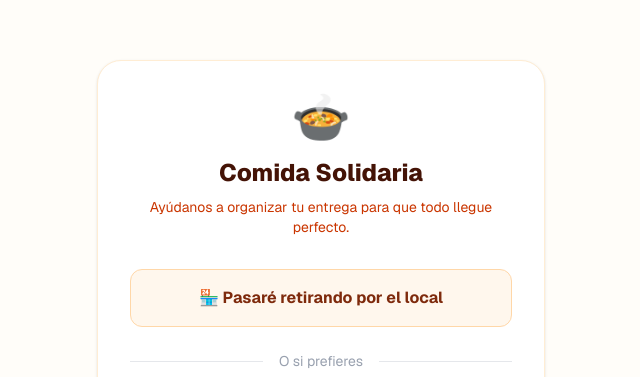
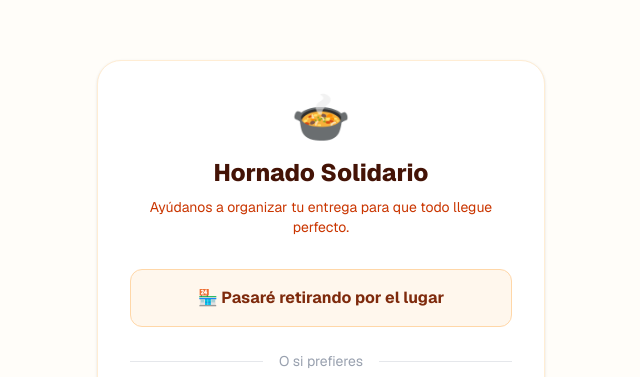
Before and after one commit to JustinRdev0921/ticket-app, a Next.js app: page /entrega/1 in a window 1280 px wide. Shown: the part 101-478 px from the top of the page, without its empty margins (319-959 px from the left). Built offline with nearby package versions, Linux system fonts and the light colour scheme.

Commit message:
Ajuste de títulos en página de dirección

```diff
--- a/app/entrega/[id]/page.tsx
+++ b/app/entrega/[id]/page.tsx
@@ -56,7 +56,7 @@ export default function PaginaEntrega() {
       <div className="max-w-md w-full bg-white p-8 rounded-3xl shadow-sm border border-orange-100 text-center">
 
         <div className="text-5xl mb-4">🍲</div>
-        <h1 className="text-2xl font-extrabold mb-2">Comida Solidaria</h1>
+        <h1 className="text-2xl font-extrabold mb-2">Hornado Solidario</h1>
         <p className="text-orange-700 mb-8 text-sm">Ayúdanos a organizar tu entrega para que todo llegue perfecto.</p>
 
         {paso === 1 && (
@@ -66,7 +66,7 @@ export default function PaginaEntrega() {
               disabled={loading}
               className="w-full bg-orange-50 hover:bg-orange-100 border border-orange-200 text-orange-900 font-bold py-4 px-4 rounded-xl transition-colors"
             >
-              🏪 Pasaré retirando por el local
+              🏪 Pasaré retirando por el lugar
             </button>
             <div className="relative flex items-center py-2">
               <div className="flex-grow border-t border-gray-200"></div>
@@ -115,7 +115,7 @@ export default function PaginaEntrega() {
           <div className="animate-in fade-in zoom-in duration-500">
             <div className="text-5xl mb-4">✅</div>
             <h2 className="text-xl font-bold text-green-700 mb-2">¡Preferencia Registrada!</h2>
-            <p className="text-orange-700 text-sm">Muchas gracias. Ya tenemos todo organizado para tu comida. Puedes cerrar esta ventana.</p>
+            <p className="text-orange-700 text-sm">Muchas gracias. Ya tenemos todo organizado para tu Hornado. Puedes cerrar esta ventana.</p>
           </div>
         )}
 
```
